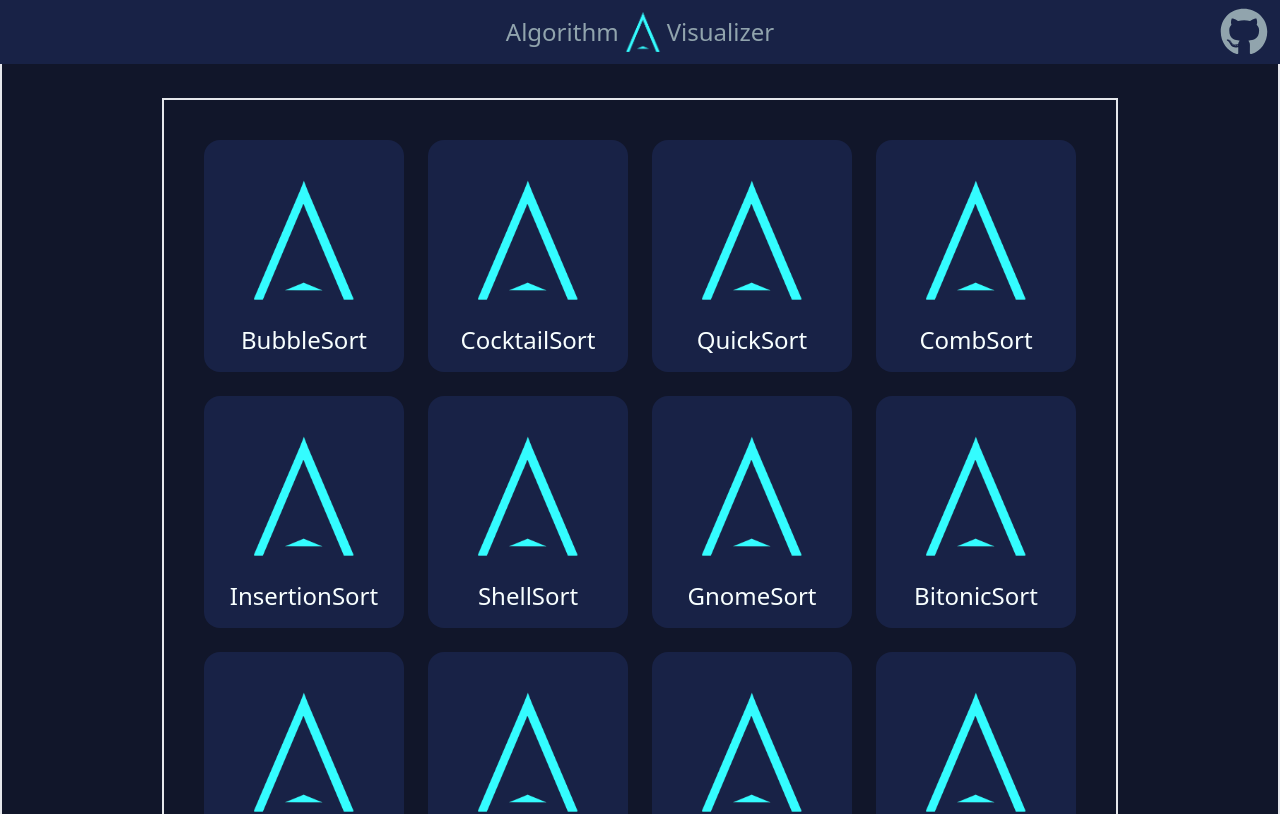
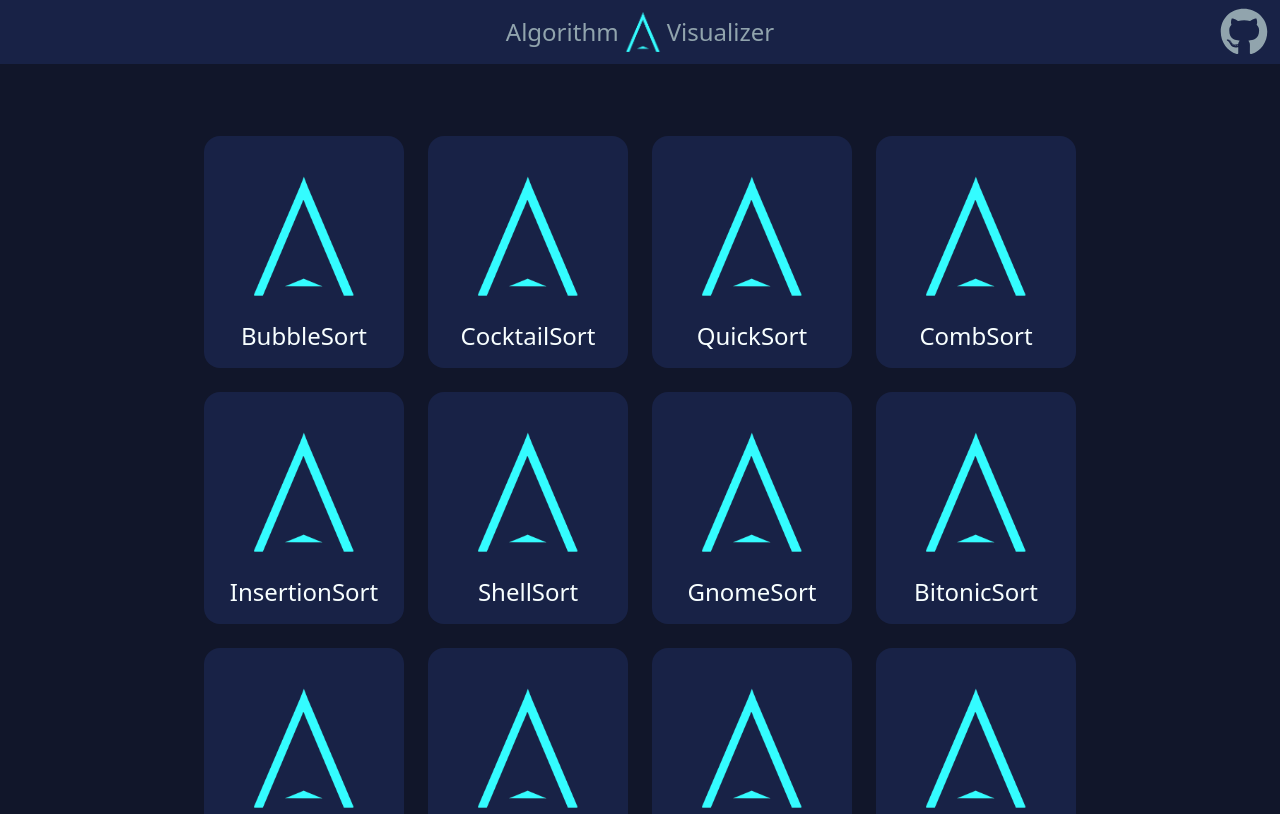
Before and after one commit to BradT615/Algorithm-Visualizer, a React (Create React App) app: page / in a window 1280 px wide. Shown: the top 814 px of the page. Built offline with nearby package versions, Linux system fonts and the light colour scheme.

Commit message:
remove borders

```diff
--- a/src/components/Home.js
+++ b/src/components/Home.js
@@ -11,8 +11,8 @@ function Home() {
     ];
 
     return (
-        <div className="h-full max-w-7xl m-auto flex flex-col justify-center items-center w-full border-2">
-            <div className="grid grid-cols-1 sm:grid-cols-2 md:grid-cols-4 gap-2 sm:gap-6 mt-14 sm:mt-20 md:mt-24 p-4 md:p-10 max-sm:w-full border-2">
+        <div className="h-full max-w-7xl m-auto flex flex-col justify-center items-center w-full">
+            <div className="grid grid-cols-1 sm:grid-cols-2 md:grid-cols-4 gap-2 sm:gap-6 mt-14 sm:mt-20 md:mt-24 p-4 md:p-10 max-sm:w-full">
                 {algorithmNames.map((name, i) => (
                     <Link key={i} to={`/${name}`}>
                         <div className="bg-customBlue text-customOffWhite text-2xl m-auto max-w-[350px] sm:max-w-[200px] p-4 flex justify-center sm:flex-col items-center rounded-lg sm:rounded-xl md:rounded-2xl glow-effect transform hover:scale-105 transition-transform prevent-select">
```
